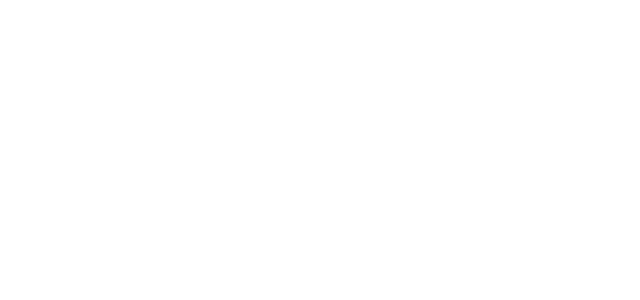
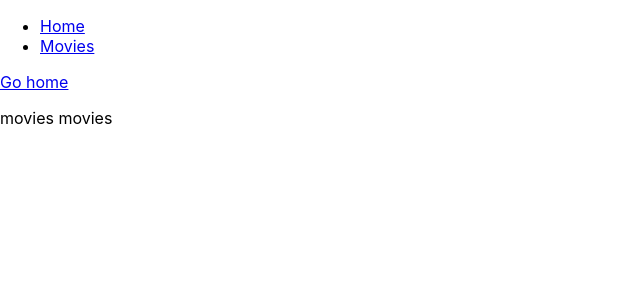
Before and after one commit to VitaliyDunyushkin/goit-react-hw-05-movies, a React (Create React App) app: page /movies in a window 1280 px wide. Before the commit this address had no page. Shown: the top 300 px of the page, without its empty margins (0-640 px from the left). Built offline with nearby package versions, Linux system fonts and the light colour scheme.

Commit message:
in progress

```diff
--- a/package.json
+++ b/package.json
@@ -2,7 +2,7 @@
   "name": "react-homework-template",
   "version": "0.1.0",
   "private": true,
-  "homepage": "https://VitaliyDunyushkin.github.io/goit-react-hw-05-movies/",
+  "homepage": "",
   "dependencies": {
     "@testing-library/jest-dom": "^5.16.3",
     "@testing-library/react": "^12.1.4",
--- a/src/components/App.jsx
+++ b/src/components/App.jsx
@@ -10,13 +10,10 @@ import Reviews from './Cast';
 export const App = () => {
   return (
     <Routes>
-      <Route path="/goit-react-hw-05-movies" element={<Layout />}>
+      <Route path="/" element={<Layout />}>
         <Route index element={<Home />} />
-        <Route path="/goit-react-hw-05-movies/movies" element={<Movies />}>
-          <Route
-            path="/goit-react-hw-05-movies/movies/:movieId"
-            element={<MovieDetails />}
-          >
+        <Route path="/movies" element={<Movies />}>
+          <Route path="/movies/:movieId" element={<MovieDetails />}>
             <Route path="cast" element={<Cast />} />
             <Route path="reviews" element={<Reviews />} />
           </Route>
--- a/src/components/Layout/Layout.jsx
+++ b/src/components/Layout/Layout.jsx
@@ -9,10 +9,10 @@ export default function Layout() {
       <header>
         <ul>
           <li>
-            <NavLink to="/goit-react-hw-05-movies">Home</NavLink>
+            <NavLink to="/">Home</NavLink>
           </li>
           <li>
-            <NavLink to="/goit-react-hw-05-movies/movies">Movies</NavLink>
+            <NavLink to="/movies">Movies</NavLink>
           </li>
         </ul>
       </header>
--- a/src/pages/Movies.jsx
+++ b/src/pages/Movies.jsx
@@ -5,7 +5,7 @@ export default function Movies() {
   return (
     <>
       <p>
-        <Link to="/goit-react-hw-05-movies">Go home</Link>
+        <Link to="/">Go home</Link>
       </p>
       <p>movies movies</p>
       <Outlet />
```
